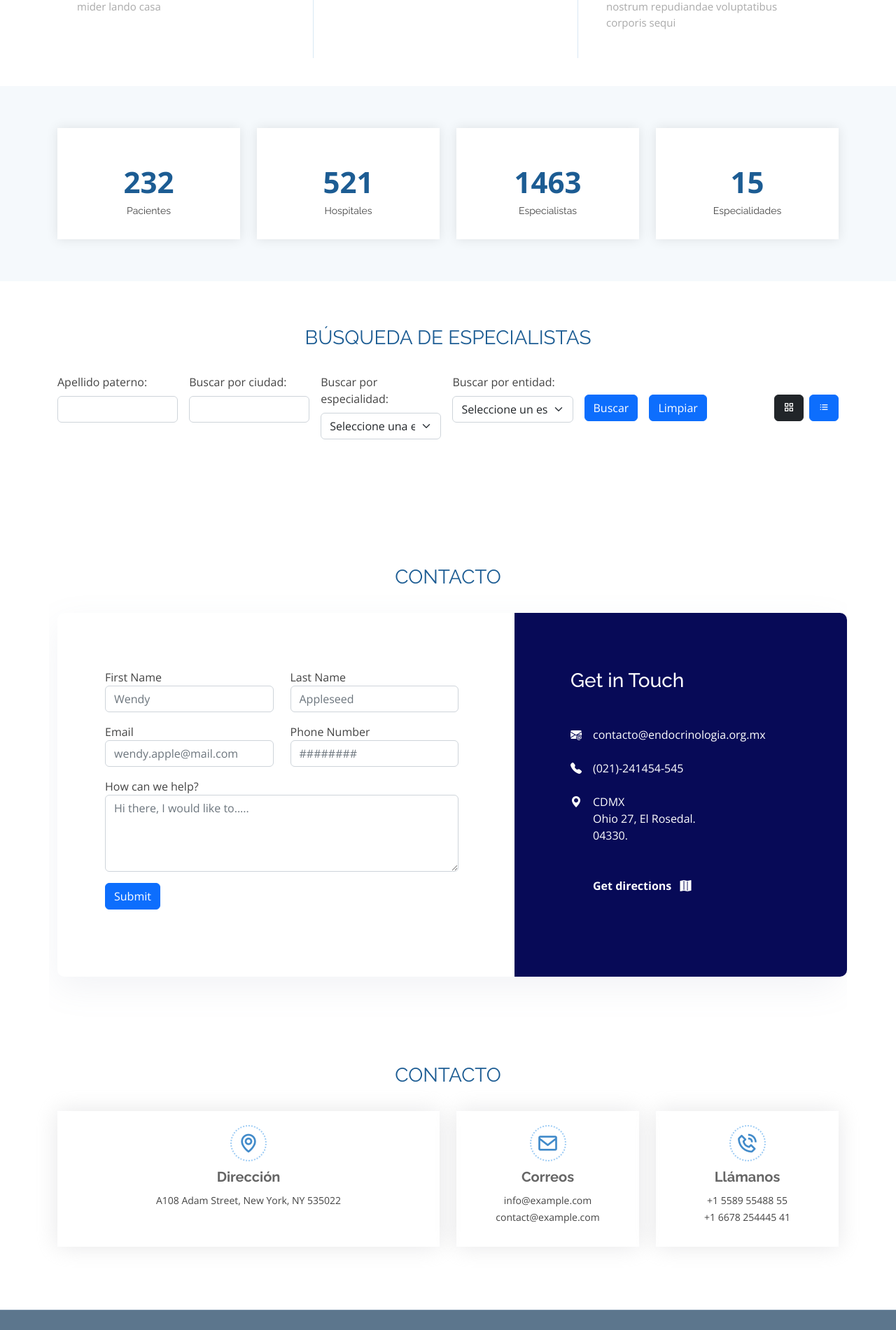
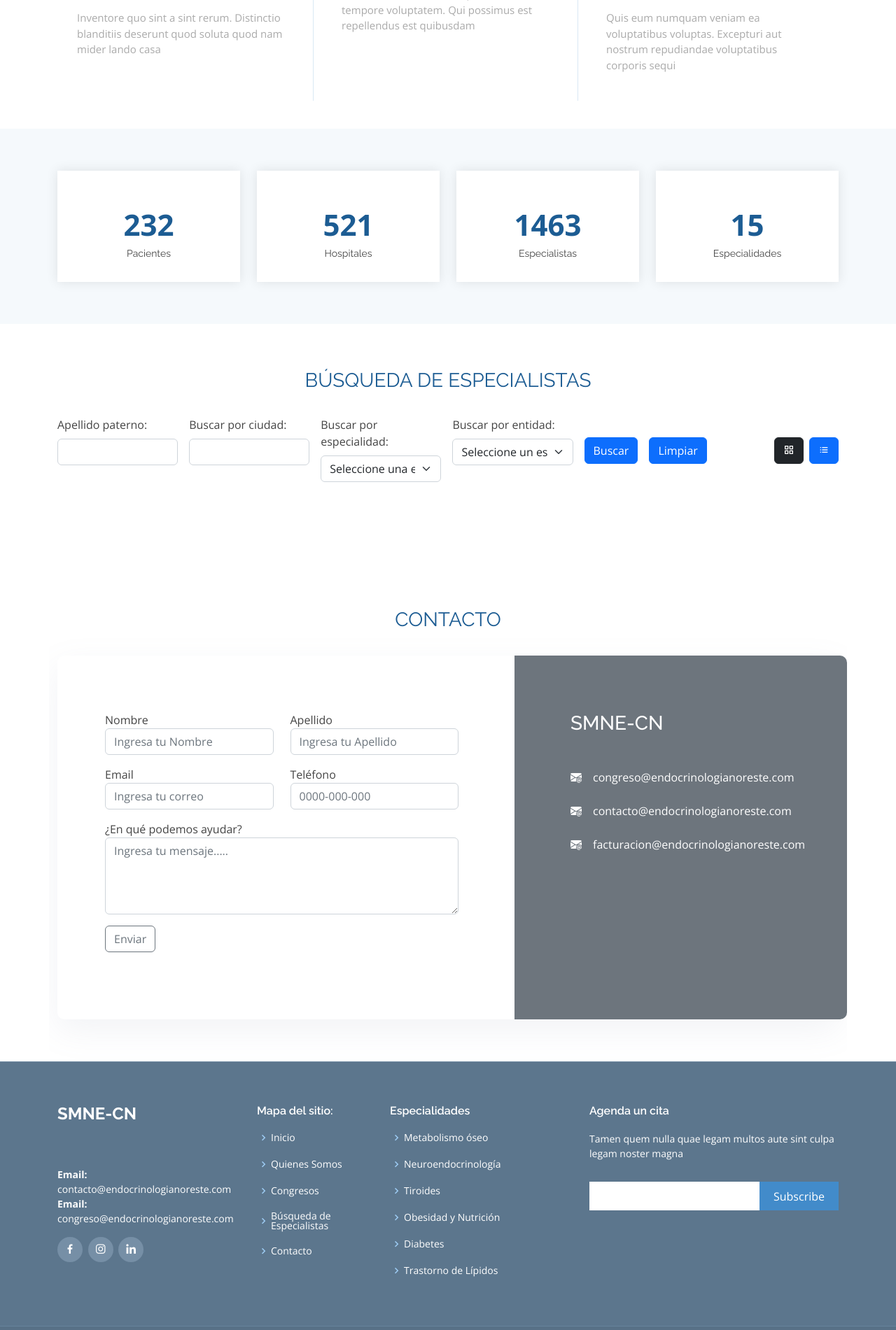
Before and after one commit to axels18m/smne, a PHP site: page / in a window 1280 px wide. Shown: the part 3099-5000 px from the top of the page at 70% size. Run offline with PHP 8.4, Linux system fonts and the light colour scheme.

Commit message:
Cambios pastel

```diff
--- a/assets/css/style.css
+++ b/assets/css/style.css
@@ -436,9 +436,9 @@ h6,
 
 #hero h2 {
   color: #fff;
-  margin-bottom: 30px;
+  /*margin-bottom: 30px;
   font-size: 48px;
-  font-weight: 900;
+  font-weight: 900;*/
 }
 
 #hero p {
@@ -505,7 +505,7 @@ h6,
   color: #fff;
   animation-delay: 0.8s;
   border: 0;
-  background: #428bca;
+  background: #5f8ba2;
 }
 
 #hero .btn-get-started:hover {
@@ -1741,7 +1741,6 @@ li {
   visibility: visible;
 }
 
-
 /* Contact form styles */
 .gradient-brand-color {
   background-image: -webkit-linear-gradient(0deg, #070a57 0%, #070a57 100%);
@@ -1750,17 +1749,17 @@ li {
 }
 .contact-info-form {
   overflow: hidden;
-  border-radius: .625rem .625rem 0 0
+  border-radius: 0.625rem 0.625rem 0 0;
 }
 
 @media (min-width: 1024px) {
   .contact-info-form {
-      border-radius: 0 .625rem .625rem 0;
-      padding: 5rem !important
+    border-radius: 0 0.625rem 0.625rem 0;
+    padding: 5rem !important;
   }
 }
 .contact-info-list span.position-absolute {
-  left: 0
+  left: 0;
 }
 .z-index-101 {
   z-index: 101;
@@ -1770,20 +1769,21 @@ li {
 }
 .contact-container {
   background-color: #fff;
-  border-radius: 0 0 .625rem .625rem;
+  border-radius: 0 0 0.625rem 0.625rem;
   border-radius: 20%;
 }
 
 @media (min-width: 1024px) {
   .contact-container {
-      border-radius: .625rem 0 .625rem .625rem
+    border-radius: 0.625rem 0 0.625rem 0.625rem;
   }
 }
 @media (min-width: 1024px) {
   .contact-form__wrapper {
-      padding: 5rem !important
-  }
-}
-.shadow-lg, .shadow-lg--on-hover:hover {
-  box-shadow: 0 1rem 3rem rgba(132,138,163,0.1) !important;
-}
+    padding: 5rem !important;
+  }
+}
+.shadow-lg,
+.shadow-lg--on-hover:hover {
+  box-shadow: 0 1rem 3rem rgba(132, 138, 163, 0.1) !important;
+}
--- a/index.html
+++ b/index.html
@@ -42,17 +42,16 @@
 <body>
 
   <!-- ======= Top Bar ======= -->
-  <section id="topbar" class="d-flex align-items-center">
+ <section id="topbar" class="d-flex align-items-center">
     <div class="container d-flex justify-content-center justify-content-md-between">
       <div class="contact-info d-flex align-items-center">
-        <!--
-        <i class="bi bi-envelope-fill" style="color:#5b758d"></i><a href="mailto:contact@example.com">Contacto</a>
-        <i class="bi bi-phone-fill phone-icon" style="color:#5b758d"></i> Whatsapp-->
+        <i class="bi bi-envelope-fill"></i><a href="mailto: contacto@endocrinologianoreste.com"> contacto@endocrinologianoreste.com</a>
+
       </div>
       <div class="social-links d-none d-md-block">
-        <a href="#" class="facebook"><i class="bi bi-facebook"></i></a>
-        <a href="#" class="instagram"><i class="bi bi-instagram"></i></a>
-        <a href="#" class="linkedin"><i class="bi bi-linkedin"></i></i></a>
+        <a href="https://www.facebook.com/capitulonorestesmne" class="facebook"><i class="bi bi-facebook"></i></a>
+        <a href="https://www.instagram.com/capitulonorestene/" class="instagram"><i class="bi bi-instagram"></i></a>
+        <a href="https://www.linkedin.com/company/capitulo-noreste-smne/" class="linkedin"><i class="bi bi-linkedin"></i></a>
       </div>
     </div>
   </section>
@@ -98,11 +97,9 @@
           <div class="carousel-item active" style="background-image: url('assets/img/slide/slide-1.png');">
             <div class="carousel-container">
               <div class="carousel-content container">
-                <h2 class="animate__animated animate__fadeInDown">SMNE</h2>
-                <p class="animate__animated animate__fadeInUp">Ut velit est quam dolor ad a aliquid qui aliquid. Sequi
-                  ea ut et est quaerat sequi nihil ut aliquam. Occaecati alias dolorem mollitia ut. Similique ea
-                  voluptatem. Esse doloremque accusamus repellendus deleniti vel. Minus et tempore modi architecto.</p>
-                <!--<a href="#about" class="btn-get-started animate__animated animate__fadeInUp scrollto">Ver más</a>-->
+                <h2 class="animate__animated animate__fadeInDown">Congreso Nutrición y Endocrinología 2023</h2>
+                <p class="animate__animated animate__fadeInUp"> El VI congreso de Endocrinología se llevará a cabo este 18 y 19 de agosto en el Pabellon M de Monterrey, Nuevo León.</p>
+                <a href="#about" class="btn-get-started animate__animated animate__fadeInUp scrollto" style="margin-left: 0px;">Ir al minisitio del congreso</a>
               </div>
             </div>
           </div>
@@ -214,27 +211,23 @@
 
             <div class="row">
 
-              <div class="col-lg-3 d-flex" data-aos="fade-up" data-aos-delay="100">
+              <div class="col-lg-4 d-flex" data-aos="fade-up" data-aos-delay="100">
                 <div class="info-box">
                   <img src="./assets/img/smne.svg" class="img-fluid" alt="">
                 </div>
               </div>
-              <div class="col-lg-3 d-flex" data-aos="fade-up" data-aos-delay="100">
+              <div class="col-lg-4 d-flex" data-aos="fade-up" data-aos-delay="100">
                 <div class="info-box">
                   <img src="./assets/img/logoSMNECN.svg" class="img-fluid" alt="">
                 </div>
               </div>
-              <div class="col-lg-3 d-flex" data-aos="fade-up" data-aos-delay="100">
+              <div class="col-lg-4 d-flex" data-aos="fade-up" data-aos-delay="100">
                 <div class="info-box">
                   <img src="./assets/img/smnecn23.svg" class="img-fluid" alt="">
                 </div>
               </div>
 
-              <div class="col-lg-3 d-flex" data-aos="fade-up" data-aos-delay="100">
-                <div class="info-box">
-                  <img src="assets/img/logo.png" class="img-fluid" alt="">
-                </div>
-              </div>
+
             </div>
           </div>
         </section><!-- End Contact Us Section -->
@@ -743,29 +736,21 @@
 
       <div class="contact-container shadow-lg mt-n9">
         <div class="row no-gutters">
-          <div class="col-lg-5 contact-info-form gradient-brand-color p-5 order-lg-2">
-            <h3 class="text-white mb-5">Get in Touch</h3>
+          <div class="col-lg-5 contact-info-form  p-5 order-lg-2" style="background: #6d757d; color:white;">
+            <h3 class="text-white mb-5">SMNE-CN</h3>
 
             <ul class=" contact-info-list list-style--none position-relative z-index-101">
               <li class="mb-4 pl-4">
                 <span class="position-absolute"><i class="bi bi-envelope-at-fill"></i></span>
-                contacto@endocrinologia.org.mx
+               congreso@endocrinologianoreste.com
               </li>
-              <li class="mb-4 pl-4">
-                <span class="position-absolute"><i class="bi bi-telephone-fill"></i></span> (021)-241454-545
+               <li class="mb-4 pl-4">
+                <span class="position-absolute"><i class="bi bi-envelope-at-fill"></i></span>
+              contacto@endocrinologianoreste.com
               </li>
-              <li class="mb-4 pl-4">
-                <span class="position-absolute"><i class="bi bi-geo-alt-fill"></i></span> CDMX
-                <br> Ohio 27, El Rosedal.
-                <br> 04330.
-
-                <div class="mt-5">
-                  <a href="https://goo.gl/maps/i8KiANFS1fmttsfdA" target="_blank"
-                    class="text-link link--right-icon text-white">
-                    <strong>Get directions</strong>
-                    <i class="bi bi-map-fill mx-2"></i>
-                  </a>
-                </div>
+             <li class="mb-4 pl-4">
+                <span class="position-absolute"><i class="bi bi-envelope-at-fill"></i></span>
+               facturacion@endocrinologianoreste.com
               </li>
             </ul>
           </div>
@@ -775,16 +760,16 @@
               <div class="row">
                 <div class="col-sm-6 mb-3">
                   <div class="form-group">
-                    <label class="required-field" for="firstName">First Name</label>
-                    <input type="text" class="form-control" id="firstName" name="firstName" placeholder="Wendy"
+                    <label class="required-field" for="firstName">Nombre</label>
+                    <input type="text" class="form-control" id="firstName" name="firstName" placeholder="Ingresa tu Nombre"
                       required>
                   </div>
                 </div>
 
                 <div class="col-sm-6 mb-3">
                   <div class="form-group">
-                    <label for="lastName">Last Name</label>
-                    <input type="text" class="form-control" id="lastName" name="lastName" placeholder="Appleseed"
+                    <label for="lastName">Apellido</label>
+                    <input type="text" class="form-control" id="lastName" name="lastName" placeholder="Ingresa tu Apellido"
                       required>
                   </div>
                 </div>
@@ -792,29 +777,29 @@
                 <div class="col-sm-6 mb-3">
                   <div class="form-group">
                     <label class="required-field" for="email">Email</label>
-                    <input type="text" class="form-control" id="email" name="email" placeholder="wendy.apple@mail.com"
+                    <input type="text" class="form-control" id="email" name="email" placeholder="Ingresa tu correo"
                       required>
                   </div>
                 </div>
 
                 <div class="col-sm-6 mb-3">
                   <div class="form-group">
-                    <label for="phone">Phone Number</label>
-                    <input type="tel" class="form-control" id="phone" name="phone" placeholder="########">
+                    <label for="phone">Teléfono</label>
+                    <input type="tel" class="form-control" id="phone" name="phone" placeholder="0000-000-000">
                   </div>
                 </div>
 
                 <div class="col-sm-12 mb-3">
                   <div class="form-group">
-                    <label class="required-field" for="message">How can we help?</label>
+                    <label class="required-field" for="message">¿En qué podemos ayudar?</label>
                     <textarea class="form-control" id="message" name="message" rows="4"
-                      placeholder="Hi there, I would like to....." required></textarea>
+                      placeholder="Ingresa tu mensaje....." required></textarea>
                   </div>
                 </div>
 
                 <div class="col-sm-12 mb-3">
-                  <button type="submit" name="submit" class="btn btn-primary"
-                    onclick="submitContactForm()">Submit</button>
+                  <button type="submit" name="submit" class="btn btn-outline-secondary"
+                    onclick="submitContactForm()">Enviar</button>
                 </div>
 
               </div>
@@ -827,48 +812,6 @@
     </section><!-- End Contact Us Section -->
 
 
-    <section id="contacto" class="contact">
-      <div class="container" data-aos="fade-up">
-
-        <div class="section-title">
-          <p
-            style="font-family: 'Raleway', sans-serif;    font-size: 28px;     color: #1c5c93; text-transform: uppercase; font-style: normal;">
-            Contacto</p>
-        </div>
-
-        <div class="row">
-
-          <div class="col-lg-6 d-flex" data-aos="fade-up">
-            <div class="info-box">
-              <i class="bx bx-map"></i>
-              <h3>Dirección</h3>
-              <p>A108 Adam Street, New York, NY 535022</p>
-            </div>
-          </div>
-
-          <div class="col-lg-3 d-flex" data-aos="fade-up" data-aos-delay="100">
-            <div class="info-box">
-              <i class="bx bx-envelope"></i>
-              <h3>Correos</h3>
-              <p>info@example.com<br>contact@example.com</p>
-            </div>
-          </div>
-
-          <div class="col-lg-3 d-flex" data-aos="fade-up" data-aos-delay="200">
-            <div class="info-box ">
-              <i class="bx bx-phone-call"></i>
-              <h3>Llámanos</h3>
-              <p>+1 5589 55488 55<br>+1 6678 254445 41</p>
-            </div>
-          </div>
-
-
-
-        </div>
-
-      </div>
-    </section><!-- End Contact Us Section -->
-
   </main>
 
   <!-- ======= Footer ======= -->
@@ -878,19 +821,16 @@
         <div class="row">
 
           <div class="col-lg-3 col-md-6 footer-info">
-            <h3>SMNE</h3>
-            <p>
-              A108 Adam Street <br>
-              NY 535022, USA<br><br>
-              <strong>Phone:</strong> +1 5589 55488 55<br>
-              <strong>Email:</strong> info@example.com<br>
-            </p>
+            <h3>SMNE-CN</h3>
+
+            <br><br>
+              <strong>Email:</strong> contacto@endocrinologianoreste.com<br>
+              <strong>Email:</strong> congreso@endocrinologianoreste.com<br>
+
             <div class="social-links mt-3">
-              <a href="#" class="twitter"><i class="bx bxl-twitter"></i></a>
-              <a href="#" class="facebook"><i class="bx bxl-facebook"></i></a>
-              <a href="#" class="instagram"><i class="bx bxl-instagram"></i></a>
-              <a href="#" class="google-plus"><i class="bx bxl-skype"></i></a>
-              <a href="#" class="linkedin"><i class="bx bxl-linkedin"></i></a>
+              <a href="https://www.facebook.com/capitulonorestesmne" class="facebook"><i class="bx bxl-facebook"></i></a>
+              <a href="https://www.instagram.com/capitulonorestene/" class="instagram"><i class="bx bxl-instagram"></i></a>
+              <a href="https://www.linkedin.com/company/capitulo-noreste-smne/" class="linkedin"><i class="bx bxl-linkedin"></i></a>
             </div>
           </div>
 
```
